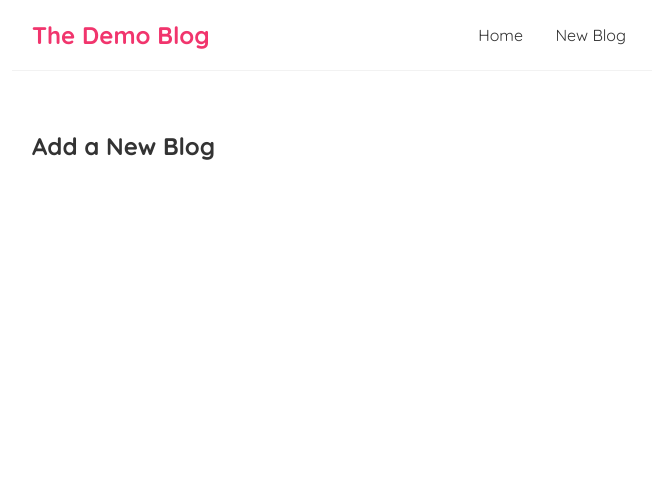
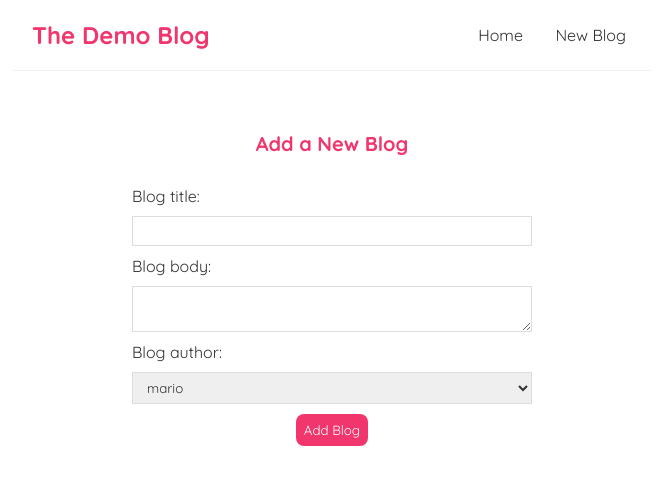
Before and after one commit to new-biee/demo-react, a React (Create React App) app: page /create in a window 1280 px wide. Shown: the top 484 px of the page, without its empty margins (308-964 px from the left). Built offline with nearby package versions, Linux system fonts and the light colour scheme.

Commit message:
lesson27-Controller inputs

```diff
--- a/src/Create.js
+++ b/src/Create.js
@@ -1,9 +1,38 @@
+import { useState } from "react";
+
 const Create = () => {
-    return (
-        <div className="create">
-            <h2>Add a New Blog</h2>
-        </div>
-    );
-}
+  const [title, setTitle] = useState("");
+  const [body, setBody] = useState("");
+  const [author, setAuthor] = useState("");
+
+  return (
+    <div className="create">
+      <h2>Add a New Blog</h2>
+      <form>
+        <label>Blog title: </label>
+        <input
+          type="text"
+          required
+          value={title}
+          onChange={(e) => setTitle(e.target.value)}
+        />
+        <label>Blog body: </label>
+        <textarea
+          required
+          value={body}
+          onChange={(e) => setBody(e.target.value)}
+        />
+        <label>Blog author: </label>
+        <select
+          value={author}
+          onChange={(e) => setAuthor(e.target.value)}>
+          <option value="mario">mario</option>
+          <option value="yoshi">yoshi</option>
+        </select>
+        <button>Add Blog</button>
+      </form>
+    </div>
+  );
+};
 
 export default Create;
--- a/src/Home.js
+++ b/src/Home.js
@@ -1,4 +1,3 @@
-import { useState, useEffect } from "react";
 import BlogList from "./BlogList";
 import useFetch from "./useFetch";
 
--- a/src/index.css
+++ b/src/index.css
@@ -61,3 +61,35 @@
 .blog-details div {
   margin: 20px 0;
 }
+
+/* create new blog form */
+.create {
+  max-width: 400px;
+  margin: 0 auto;
+  text-align: center;
+}
+.create label {
+  text-align: left;
+  display: block;
+}
+.create h2 {
+  font-size: 20px;
+  color: #f1356d;
+  margin-bottom: 30px;
+}
+.create input, .create textarea, .create select {
+  width: 100%;
+  padding: 6px 10px;
+  margin: 10px 0;
+  border: 1px solid #ddd;
+  box-sizing: border-box;
+  display: block;
+}
+.create button {
+  background: #f1356d;
+  color: #fff;
+  border: 0;
+  padding: 8px;
+  border-radius: 8px;
+  cursor: pointer;
+}
```
